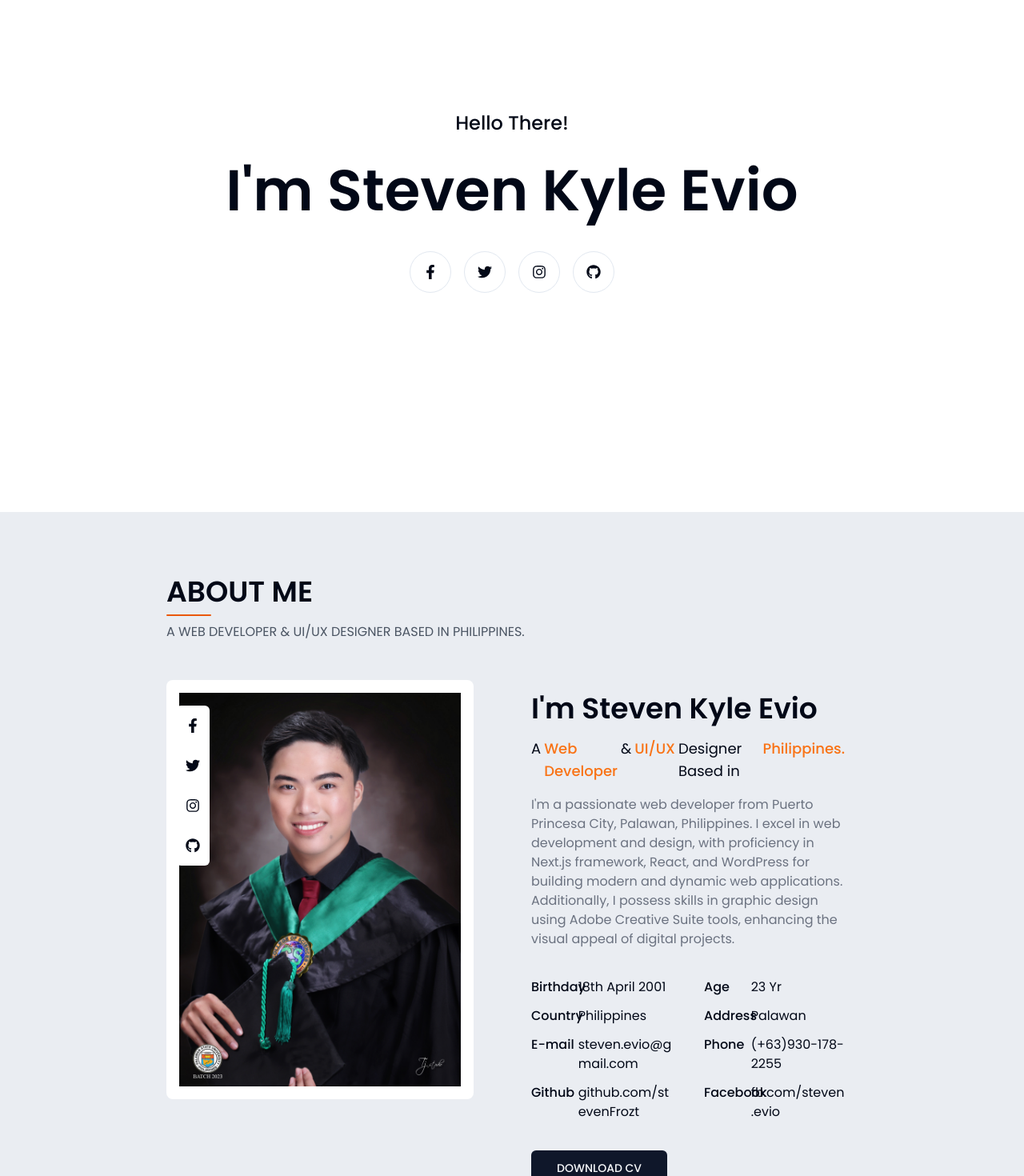
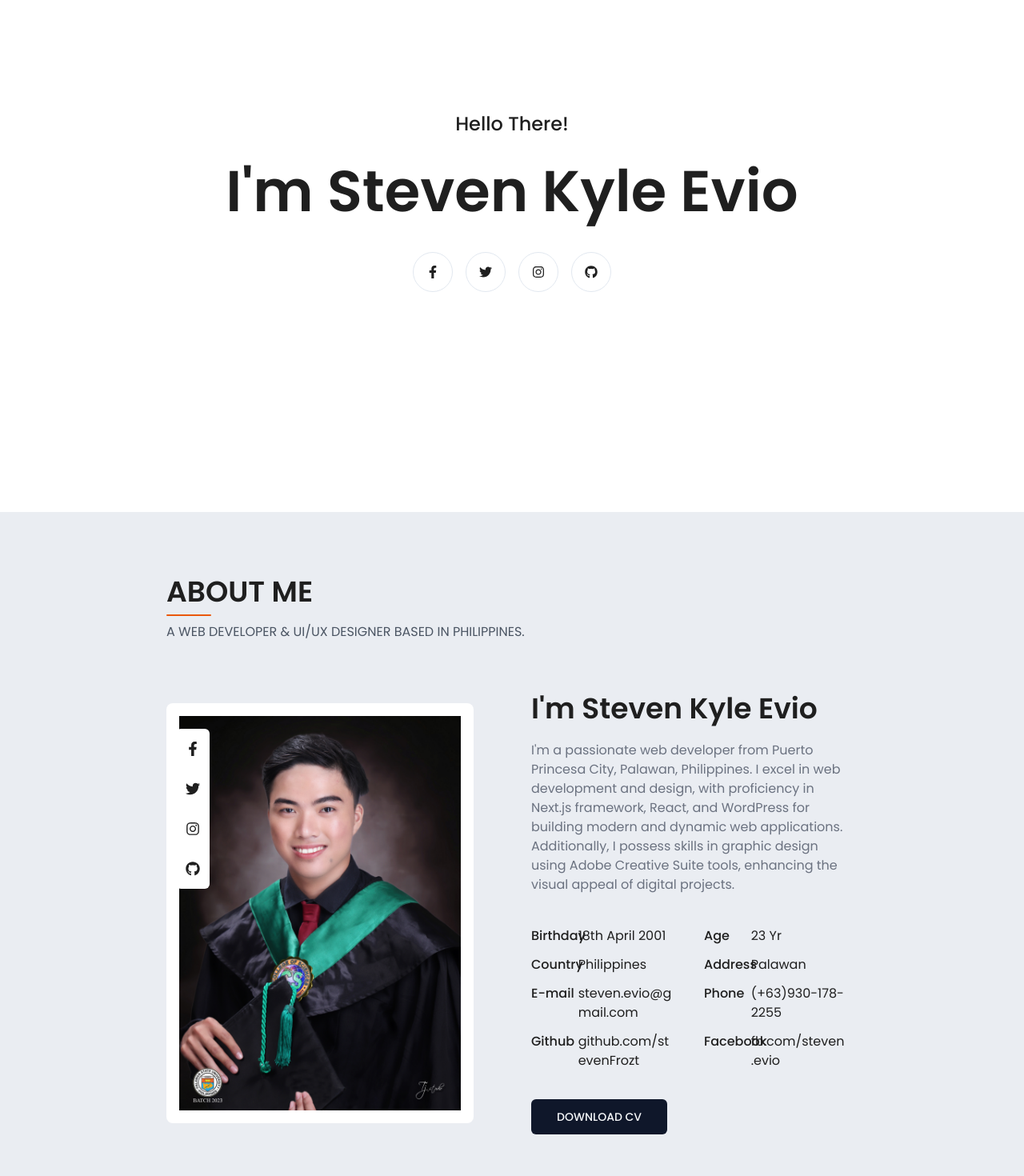
Before and after one commit to stevenFrozt/portfolio-v2, a Next.js app: page / in a window 1280 px wide. Shown: the part 160-1630 px from the top of the page at 80% size. Built offline with nearby package versions, Linux system fonts and the light colour scheme.

Commit message:
minor fix

```diff
--- a/src/app/page.tsx
+++ b/src/app/page.tsx
@@ -88,7 +88,7 @@ export default function Home() {
 	const imageNumbers = Array.from({ length: 24 }, (_, i) => i + 4)
 
 	return (
-		<main className="bg-white min-h-screen">
+		<main className="bg-white min-h-screen text-[rgb(31,31,31)]">
 			<Navbar />
 
 			{/*  LANDING PAGE */}
@@ -96,25 +96,25 @@ export default function Home() {
 				className="place-items-center grid pt-16 pb-10 h-screen"
 				id="home"
 			>
-				<div className="mx-52 text-center">
-					<h4 className="pb-8 font-medium text-2xl">
+				<div className=" lg:mx-52 text-center">
+					<h4 className=" pb-4 lg:pb-8 font-medium text-xl lg:text-2xl">
 						Hello There!
 					</h4>
-					<h1 className="font-semibold text-7xl">
+					<h1 className="font-semibold text-3xl lg:text-7xl">
 						I&apos;m Steven Kyle Evio
 					</h1>
 					{/* Socials */}
-					<div className="flex justify-center gap-4 pt-10 text-lg">
-						<div className="place-items-center hover:border-orange-600 grid p-4 border rounded-full w-fit hover:text-orange-600 cursor-pointer">
+					<div className="flex justify-center gap-4 pt-4 lg:pt-10 text-md">
+						<div className="place-items-center hover:border-orange-600 grid p-2 lg:p-4 border rounded-full w-fit hover:text-orange-600 cursor-pointer">
 							<FaFacebookF />
 						</div>
-						<div className="place-items-center hover:border-orange-600 grid p-4 border rounded-full w-fit hover:text-orange-600 cursor-pointer">
+						<div className="place-items-center hover:border-orange-600 grid p-2 lg:p-4 border rounded-full w-fit hover:text-orange-600 cursor-pointer">
 							<FaTwitter />
 						</div>
-						<div className="place-items-center hover:border-orange-600 grid p-4 border rounded-full w-fit hover:text-orange-600 cursor-pointer">
+						<div className="place-items-center hover:border-orange-600 grid p-2 lg:p-4 border rounded-full w-fit hover:text-orange-600 cursor-pointer">
 							<FaInstagram />
 						</div>
-						<div className="place-items-center hover:border-orange-600 grid p-4 border rounded-full w-fit hover:text-orange-600 cursor-pointer">
+						<div className="place-items-center hover:border-orange-600 grid p-2 lg:p-4 border rounded-full w-fit hover:text-orange-600 cursor-pointer">
 							<FaGithub />
 						</div>
 					</div>
@@ -124,7 +124,7 @@ export default function Home() {
 			{/* ABOUT ME */}
 
 			<section className="bg-[#EAEDF2] min-h-screen" id="about">
-				<div className="mx-52 py-20">
+				<div className="lg:mx-52 py-20 mx-8 lg:px-0">
 					{/* TITLE */}
 					<div className="mb-12 uppercase">
 						<h4 className="font-semibold text-4xl">
@@ -137,7 +137,7 @@ export default function Home() {
 						</p>
 					</div>
 					{/* CONTENT */}
-					<div className="flex gap-14">
+					<div className="flex flex-col lg:flex-row lg:items-center gap-14">
 						{/* IMAGE */}
 						<div className="relative">
 							<div className="top-8 left-3 absolute flex flex-col gap-4 bg-white px-1 py-2 rounded-md text-lg">
@@ -154,7 +154,7 @@ export default function Home() {
 									<FaGithub />
 								</div>
 							</div>
-							<div className="bg-white p-4 rounded-lg w-[24rem] overflow-hidden">
+							<div className="bg-white p-4 rounded-lg w-full lg:w-[24rem] overflow-hidden">
 								<Image
 									src={"/images/kyle.jpg"}
 									width={1500}
@@ -165,12 +165,12 @@ export default function Home() {
 							</div>
 						</div>
 						{/* DETAILS */}
-						<div className="p-4">
-							<div className="flex flex-col gap-4">
+						<div className="lg:p-4">
+							<div className="flex flex-col gap-5">
 								<h3 className="font-semibold text-4xl">
 									I&apos;m Steven Kyle Evio
 								</h3>
-								<h6 className="flex gap-1 text-lg">
+								{/* <h6 className="inline-block space-x-1 lg:flex lg:gap-1 text-lg">
 									A
 									<span className="font-medium text-orange-500">
 										Web Developer
@@ -183,7 +183,7 @@ export default function Home() {
 									<span className="font-medium text-orange-500">
 										Philippines.
 									</span>
-								</h6>
+								</h6> */}
 								<p className="text-gray-500 leading-0">
 									I&apos;m a passionate web
 									developer from Puerto
@@ -203,7 +203,7 @@ export default function Home() {
 									projects.
 								</p>
 								{/* PERSONAL DETAILS */}
-								<div className="gap-3 gap-x-10 grid grid-cols-2 mt-5">
+								<div className="gap-3 gap-x-10 grid grid-cols-1 lg:grid-cols-2 mt-5">
 									{personalDetails.map(
 										item => (
 											<div
@@ -243,7 +243,7 @@ export default function Home() {
 				className="place-items-center grid py-20 min-h-screen"
 				id="skills"
 			>
-				<div className="mx-52">
+				<div className="lg:mx-52 mx-8">
 					<div className="mb-12 uppercase">
 						<h4 className="font-semibold text-4xl">
 							Skills
@@ -270,10 +270,13 @@ export default function Home() {
 
 			{/* PROJECTS */}
 			<section className="py-20 min-h-screen" id="projects">
-				<div className="mx-52">
+				<div className="lg:mx-52 mx-8">
 					<div className="mb-12 uppercase">
 						<h4 className="font-semibold text-4xl">
 							Projects{" "}
+							<span className="text-sm text-gray-700 font-normal">
+								( 24 images )
+							</span>
 						</h4>
 						<div className="bg-orange-600 my-2 rounded-full w-14 h-[1.5px]"></div>
 						<p className="text-gray-600">
@@ -282,7 +285,7 @@ export default function Home() {
 						</p>
 					</div>
 					{/* SAMPLEs */}
-					<div className="gap-10 gap-y-20 grid grid-cols-2">
+					<div className="gap-10 gap-y-20 grid grid-cols-1 lg:grid-cols-2">
 						{imageNumbers.map(i => (
 							<div
 								key={i}
@@ -307,7 +310,7 @@ export default function Home() {
 				className="py-20 min-h-screen bg-[#EAEDF2]"
 				id="contact"
 			>
-				<div className="mx-52">
+				<div className="lg:mx-52 mx-8">
 					<div className="mb-12 uppercase">
 						<h4 className="font-semibold text-4xl">
 							Get in touch
@@ -319,23 +322,23 @@ export default function Home() {
 						</p>
 					</div>
 
-					<div className="grid grid-cols-3 gap-6">
+					<div className="grid grid-cols-1 lg:grid-cols-3 lg:gap-6 gap-y-4 ">
 						{/* FORM */}
-						<div className="bg-white shadow-md rounded-lg p-10 col-span-2">
+						<div className="bg-white shadow-md rounded-lg p-5 lg:p-10 col-span-2">
 							<h5 className="mb-8 text-lg uppercase font-medium">
 								Say Something
 							</h5>
 							<form action="">
-								<div className="grid grid-cols-2 gap-4">
+								<div className="grid grid-cols-1 lg:grid-cols-2 gap-4">
 									<Input placeholder="Name *" />
 									<Input placeholder="Email *" />
 									<Input
 										placeholder="Subject *"
-										className="col-span-2"
+										className="lg:col-span-2"
 									/>
 									<Textarea
 										placeholder="Your message *"
-										className="col-span-2"
+										className="lg:col-span-2"
 									/>
 								</div>
 								<div className="mt-8">
@@ -349,9 +352,9 @@ export default function Home() {
 							</form>
 						</div>
 						{/* Details */}
-						<div className="space-y-4">
+						<div className="space-y-4 ">
 							{/* address */}
-							<div className="bg-white shadow-md rounded-lg p-10 flex items-center gap-6">
+							<div className="bg-white shadow-md rounded-lg p-10 flex items-center gap-6 ">
 								<FaLocationArrow className="text-5xl text-orange-500" />
 								<div>
 									<h6 className="font-medium">
@@ -392,8 +395,8 @@ export default function Home() {
 			</section>
 
 			{/* FOOTER */}
-			<footer className="bg-slate-900 text-gray-500 py-4 ">
-				<div className="flex justify-between mx-52 items-center">
+			<footer className="bg-black text-gray-400 py-4 ">
+				<div className="flex flex-col lg:flex-row gap-4 justify-between lg:mx-52 items-center mx-8">
 					{/* Socials */}
 					<div className="flex justify-center gap-4 text-md">
 						<div className="place-items-center hover:border-orange-600 grid rounded-full w-fit hover:text-orange-600 cursor-pointer">
--- a/src/components/Navbar.tsx
+++ b/src/components/Navbar.tsx
@@ -2,7 +2,7 @@ import React from "react"
 
 export default function Navbar() {
 	return (
-		<div className="top-0 z-50 fixed bg-white py-4 w-full">
+		<div className="top-0 z-50 fixed bg-white py-4 w-full hidden lg:block">
 			<div className="flex justify-between items-center mx-52">
 				<h5 className="font-bold text-2xl">STEVEN</h5>
 				<div className="flex gap-10 font-medium text-sm uppercase">
```
